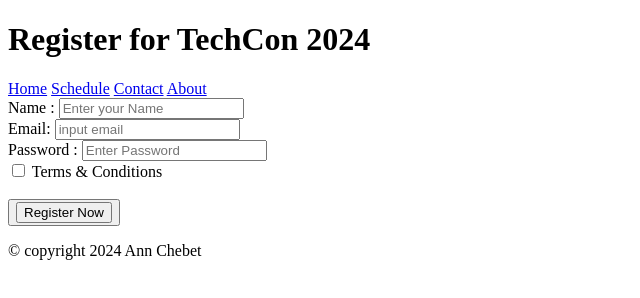
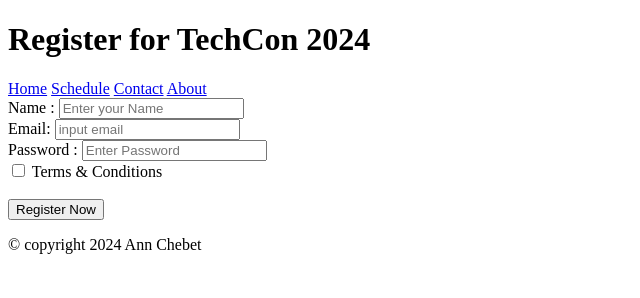
Before and after one commit to nanagitari/TechCon_HTML, a plain HTML site: page techcon_website/register.html in a window 1280 px wide. Shown: the whole page, without its empty margins (0-640 px from the left). Drawn offline with Linux system fonts and the light colour scheme.

Commit message:
done correction on the button tag

```diff
--- a/techcon_website/register.html
+++ b/techcon_website/register.html
@@ -27,9 +27,7 @@
                 <label for="Term&Condition">Terms & Conditions</label>
                 <br>
                 <br>
-                <button>
-                <input type="submit" value="Register Now">
-                </button>
+                <button type="submit">Register Now</button>
 
             </form>
         </main>
```
